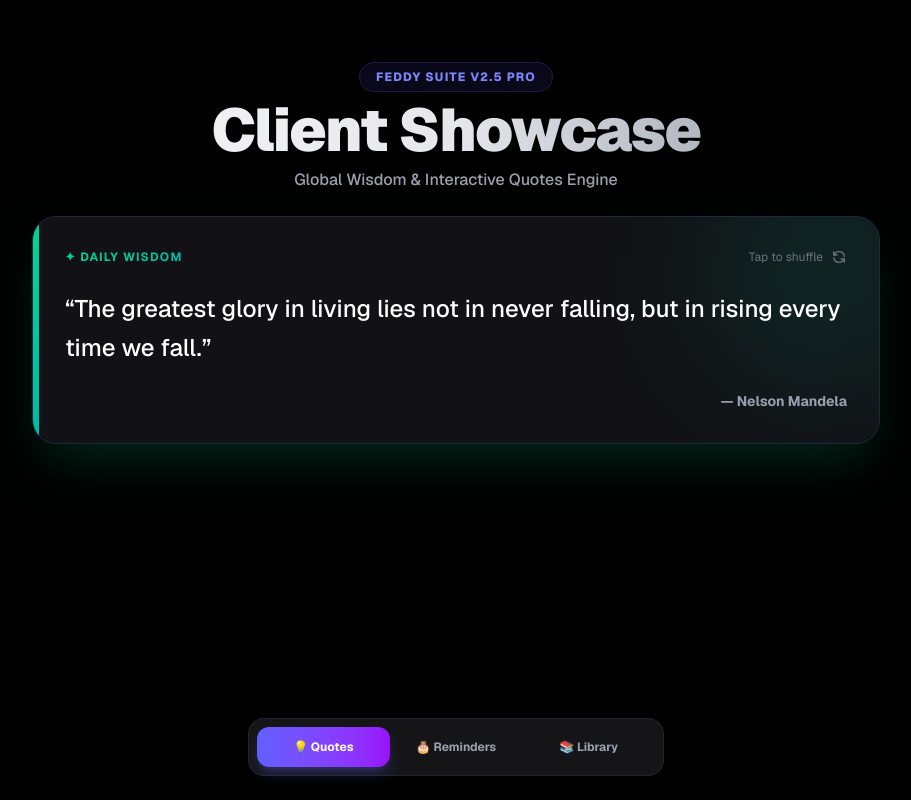
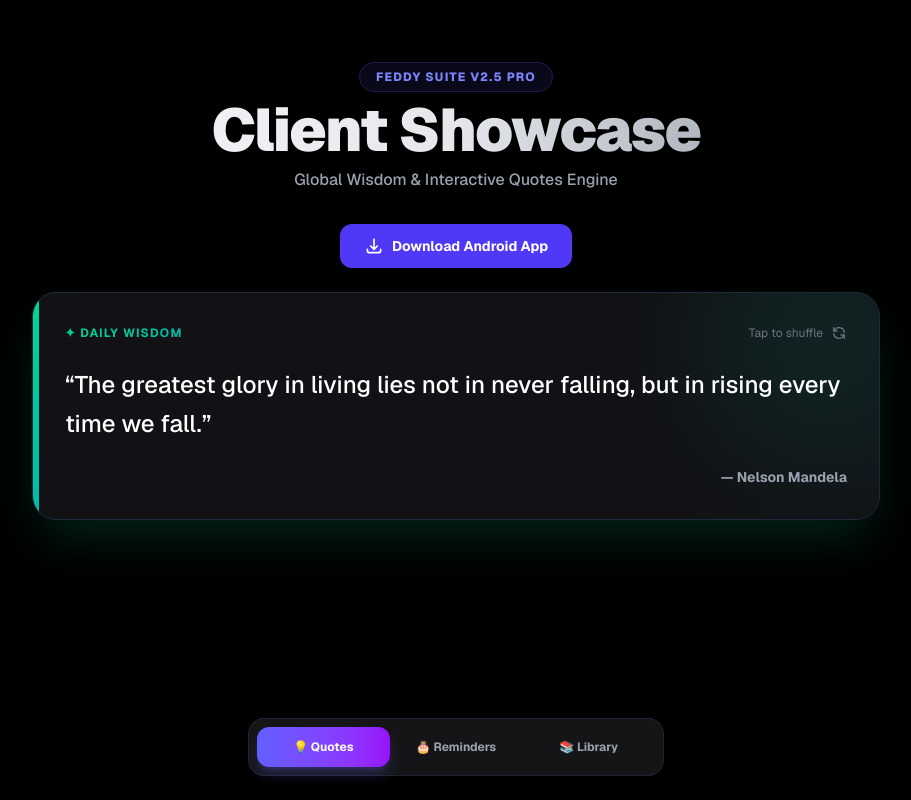
Before and after one commit to enochazariah/feddy-suite, a Next.js app: page / in a window 1280 px wide. Shown: the whole page, without its empty margins (184-1095 px from the left). Built offline with nearby package versions, Linux system fonts and the light colour scheme.

Commit message:
feat: integrate direct APK download button

```diff
--- a/app/page.tsx
+++ b/app/page.tsx
@@ -32,6 +32,20 @@ export default function Home() {
           {activeTab === 'reminders' && 'Automated Milestone & Email Dispatch Hub'}
           {activeTab === 'library' && 'High-Performance Local PDF Knowledge Base'}
         </p>
+
+        {/* Direct APK Download Button */}
+        <div className="mt-8 flex justify-center">
+          <a
+            href="/feddy-suite.apk"
+            download="FeddySuite.apk"
+            className="inline-flex items-center justify-center gap-2 bg-indigo-600 hover:bg-indigo-500 text-white font-bold py-3 px-6 rounded-xl transition-all shadow-lg hover:shadow-indigo-500/25 text-sm"
+          >
+            <svg xmlns="http://www.w3.org/2000/svg" className="h-5 w-5" fill="none" viewBox="0 0 24 24" stroke="currentColor" strokeWidth={2}>
+              <path strokeLinecap="round" strokeLinejoin="round" d="M4 16v1a3 3 0 003 3h10a3 3 0 003-3v-1m-4-4l-4 4m0 0l-4-4m4 4V4" />
+            </svg>
+            Download Android App
+          </a>
+        </div>
       </header>
 
       {/* Main Viewport Container */}
--- /dev/null
+++ b/capacitor.config.ts
@@ -0,0 +1,13 @@
+import type { CapacitorConfig } from '@capacitor/cli';
+
+const config: CapacitorConfig = {
+  appId: 'com.feddy.suite',
+  appName: 'Feddy Suite',
+  webDir: 'public',
+  server: {
+    url: 'https://feddy-suite.vercel.app',
+    cleartext: true
+  }
+};
+
+export default config;
--- a/package.json
+++ b/package.json
@@ -9,12 +9,15 @@
     "lint": "eslint"
   },
   "dependencies": {
+    "@capacitor/core": "^8.5.0",
     "lucide-react": "^1.34.0",
     "next": "16.3.2",
     "react": "19.2.8",
     "react-dom": "19.2.8"
   },
   "devDependencies": {
+    "@capacitor/android": "^8.5.0",
+    "@capacitor/cli": "^8.5.0",
     "@tailwindcss/postcss": "^4",
     "@types/node": "^20",
     "@types/react": "^19",
```
Also changed, not shown: 55 other files (tests, documents, lock files or other folders).
